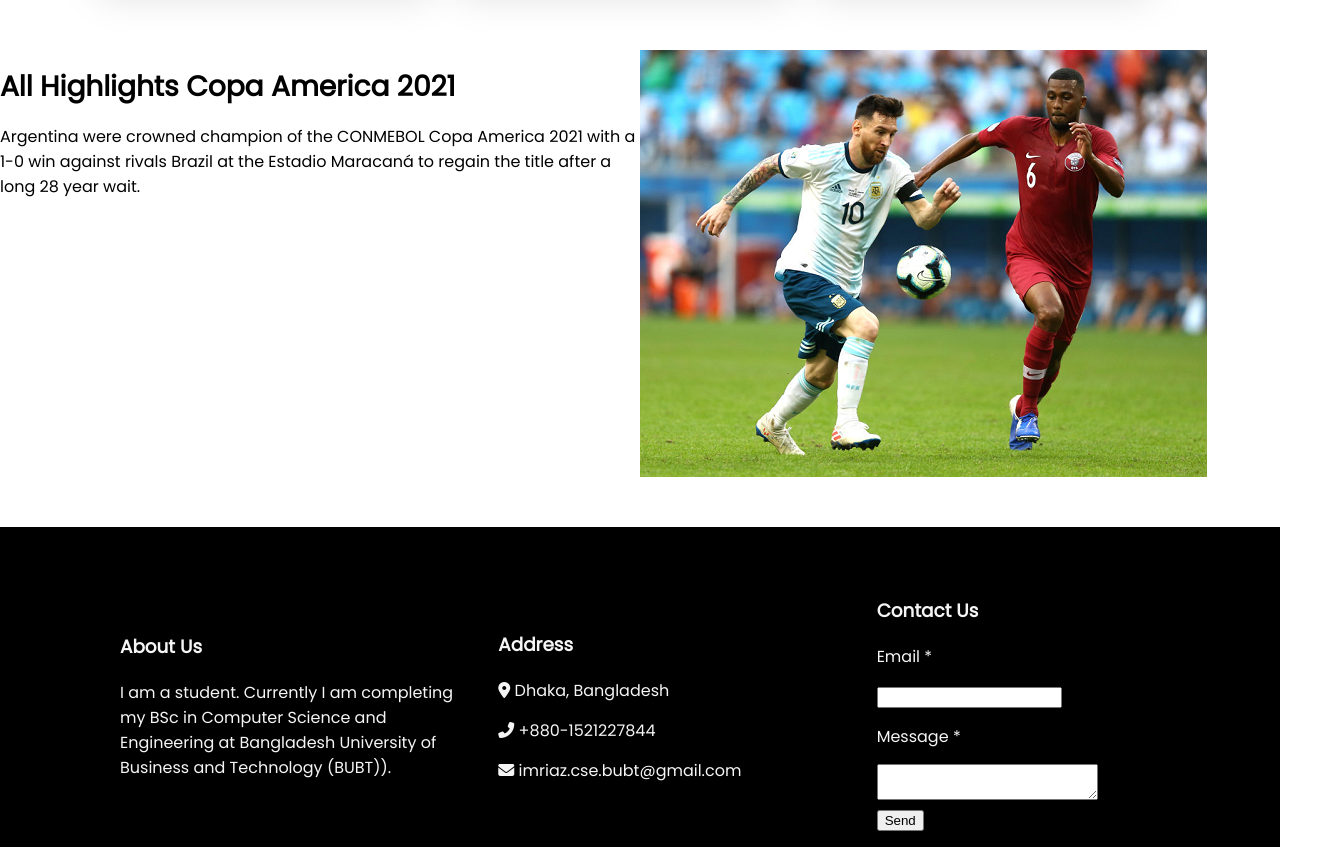
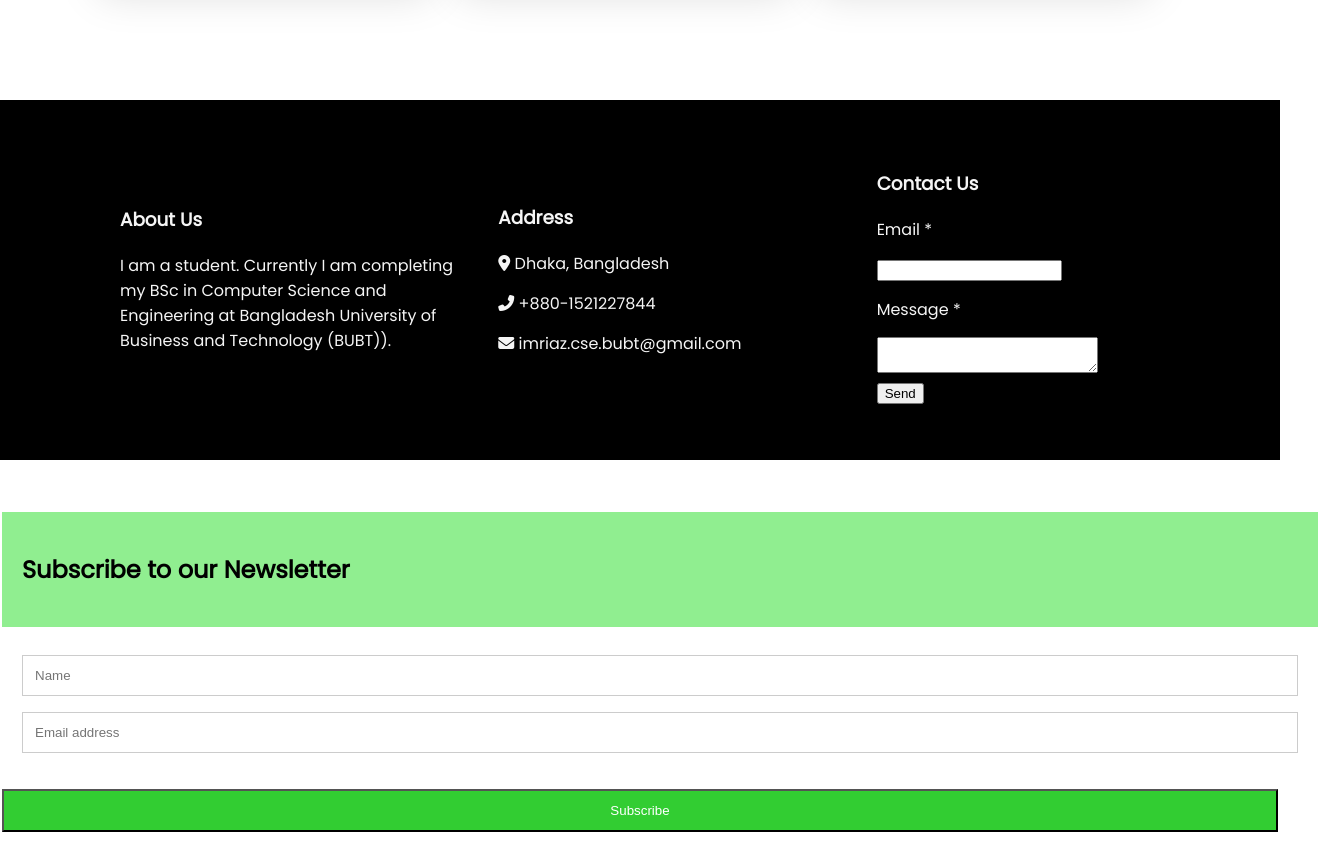
Before and after one commit to Imriaz/football-copa-website, a plain HTML site: page index.html in a window 1280 px wide. Shown: the part 2926-3773 px from the top of the page, 1318 px wide, since content can reach past the window. Drawn offline with Linux system fonts and the light colour scheme.

Commit message:
Form design complete

```diff
--- a/index.html
+++ b/index.html
@@ -219,20 +219,6 @@
                 </div>
             </div>
         </section>
-        <section class="match-highlights">
-            <div class="highlights-details half-width">
-                <h3 class="player-name">All Highlights
-                    Copa America 2021</h3>
-                <p class="highlights-details-font">Argentina were crowned champion of the CONMEBOL Copa America 2021
-                    with a
-                    1-0 win against rivals
-                    Brazil at the Estadio Maracaná to regain the title after a long 28 year wait.</p>
-            </div>
-            <div class="highlights-banner half-width">
-                <img src="images/match.png" alt="">
-            </div>
-        </section>
-
 
     </main>
 
--- a/styles/style.css
+++ b/styles/style.css
@@ -204,25 +204,6 @@ height: 677px;
 
 /*Players Image and Details Section End */
 
-/* Math Highlights Section Start */
-
-/* Display Flex for show highlights details and banners */
-.match-highlights{
-    display: flex;
-}
-
-/* Highlights banner resize */
-.highlights-banner{
-    width: 567px;
-height: 427px;
-}
-
-/* Half width calculation for highlights section */
-.half-width{
-    width: 50%;
-}
-
-/* Math Highlights Section End */
 
 /* footers 1st part designed Start (about us part) */
 /* used flex  */
@@ -275,14 +256,14 @@ height: 427px;
 
   /* Add some padding and a grey background color to containers */
   .form-container {
-      width: 50%;
+      width: 100%;
     padding: 20px;
     background-color: lightgreen;
   }
 
   /* Style the input elements and the submit button */
   input[type=text] {
-    width: 50%;
+    width: 100%;
     padding: 12px;
     margin: 8px 0;
     display: inline-block;
@@ -292,7 +273,7 @@ height: 427px;
 
   /* Style the submit button */
   .form-submit-button{
-    width: 50%;
+    width: 100%;
     background-color:limegreen;
     color: white;
     padding: 12px;
```
